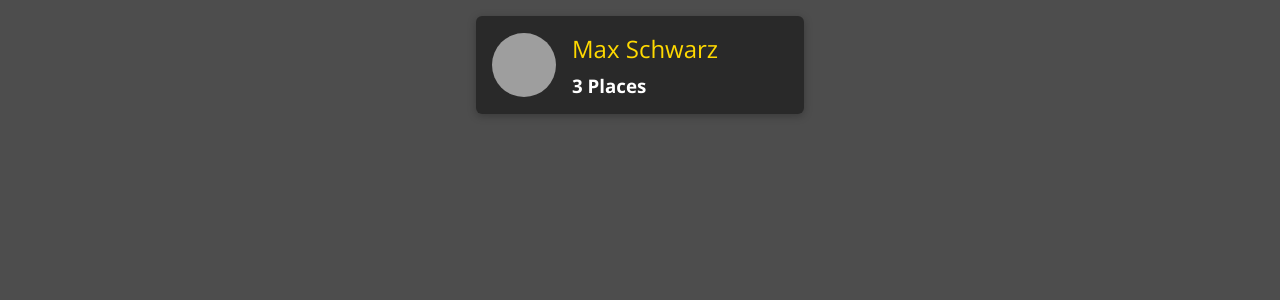
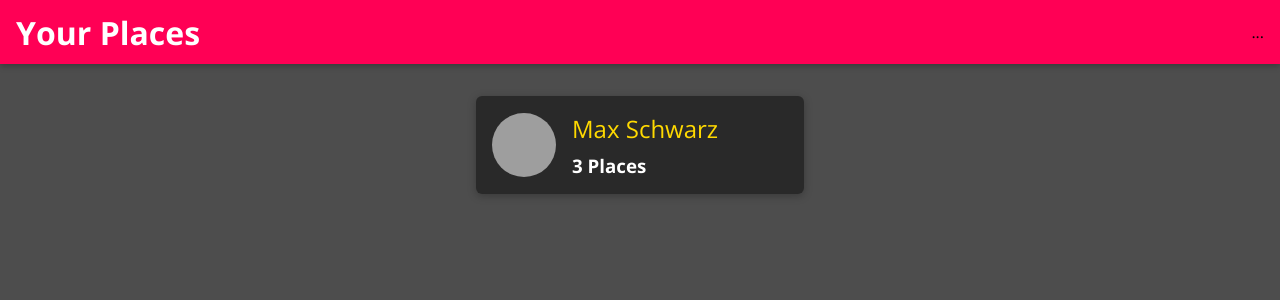
Before and after one commit to eminkmru/MERN-Stack-Project, a React (Create React App) app: page / in a window 1280 px wide. Shown: the top 300 px of the page. Built offline with nearby package versions, Linux system fonts and the light colour scheme; grey boxes are pictures that could not be loaded.

Commit message:
Adding a Main Header

```diff
--- a/src/App.js
+++ b/src/App.js
@@ -9,10 +9,13 @@
 
 import Users from "./user/pages/Users";
 import NewPlace from "./places/pages/NewPlace";
+import MainNavigation from "./shared/components/Navigation/MainNavigation";
 
 const App = () => {
   return (
     <Router>
+      <MainNavigation />
+      <main>
         <Switch>
           <Route path="/" exact>
             <Users />
@@ -22,6 +25,7 @@
           </Route>
           <Redirect to="/" />
         </Switch>
+      </main>
     </Router>
   );
 };
--- /dev/null
+++ b/src/shared/components/Navigation/MainHeader.css
@@ -0,0 +1,23 @@
+.main-header {
+  width: 100%;
+  height: 4rem;
+  display: flex;
+  align-items: center;
+  position: fixed;
+  top: 0;
+  left: 0;
+  background: #ff0055;
+  box-shadow: 0 2px 6px rgba(0, 0, 0, 0.26);
+  padding: 0 1rem;
+  z-index: 5;
+}
+
+main {
+  margin-top: 5rem;
+}
+
+@media (min-width: 768px) {
+  .main-header {
+    justify-content: space-between;
+  }
+}
--- /dev/null
+++ b/src/shared/components/Navigation/MainHeader.js
@@ -0,0 +1,8 @@
+import React from "react";
+import "./MainHeader.css";
+
+const MainHeader = (props) => {
+  return <header className="main-header">{props.children}</header>;
+};
+
+export default MainHeader;
--- /dev/null
+++ b/src/shared/components/Navigation/MainNavigation.css
@@ -0,0 +1,45 @@
+.main-navigation__menu-btn {
+  width: 3rem;
+  height: 3rem;
+  background: transparent;
+  border: none;
+  display: flex;
+  flex-direction: column;
+  justify-content: space-around;
+  margin-right: 2rem;
+  cursor: pointer;
+}
+
+.main-navigation__menu-btn span {
+  display: block;
+  width: 3rem;
+  height: 2.5px;
+  background: white;
+}
+
+.main-navigation__title {
+  color: white;
+}
+
+.main-navigation__title a {
+  text-decoration: none;
+  color: white;
+}
+
+.main-navigation__header-nav {
+  display: none;
+}
+
+.main-navigation__drawer-nav {
+  height: 100%;
+}
+
+@media (min-width: 768px) {
+  .main-navigation__menu-btn {
+    display: none;
+  }
+
+  .main-navigation__header-nav {
+    display: block;
+  }
+}
--- /dev/null
+++ b/src/shared/components/Navigation/MainNavigation.js
@@ -0,0 +1,21 @@
+import React from "react";
+import "./MainNavigation.css";
+import MainHeader from "./MainHeader";
+import { Link } from "react-router-dom";
+
+const MainNavigation = (props) => {
+  return (
+    <MainHeader>
+      <button className="main-navigation__menu-btn">
+        <span />
+        <span />
+        <span />
+      </button>
+      <h1 className="main-navigation__title">
+        <Link to="/">Your Places</Link>
+      </h1>
+      <nav>...</nav>
+    </MainHeader>
+  );
+};
+export default MainNavigation;
--- a/src/user/components/UsersList.js
+++ b/src/user/components/UsersList.js
@@ -1,12 +1,15 @@
 import React from "react";
 import "./UsersList.css";
 import UserItem from "./UserItem";
+import Card from "../../shared/components/UIElements/Card";
 
 function UsersList(props) {
   if (props.items.length === 0) {
     return (
       <div className="center">
-        <h2>No users found.</h2>
+        <Card>
+          <h2>No users found.</h2>
+        </Card>
       </div>
     );
   }
```
Also changed, not shown: src/shared/components/Navigation/NavLinks.css (added), src/shared/components/Navigation/NavLinks.js (added), src/shared/components/Navigation/SideDrawer.css (added), src/shared/components/Navigation/SideDrawer.js (added). Lines whose indentation alone changed are shown as unchanged.
